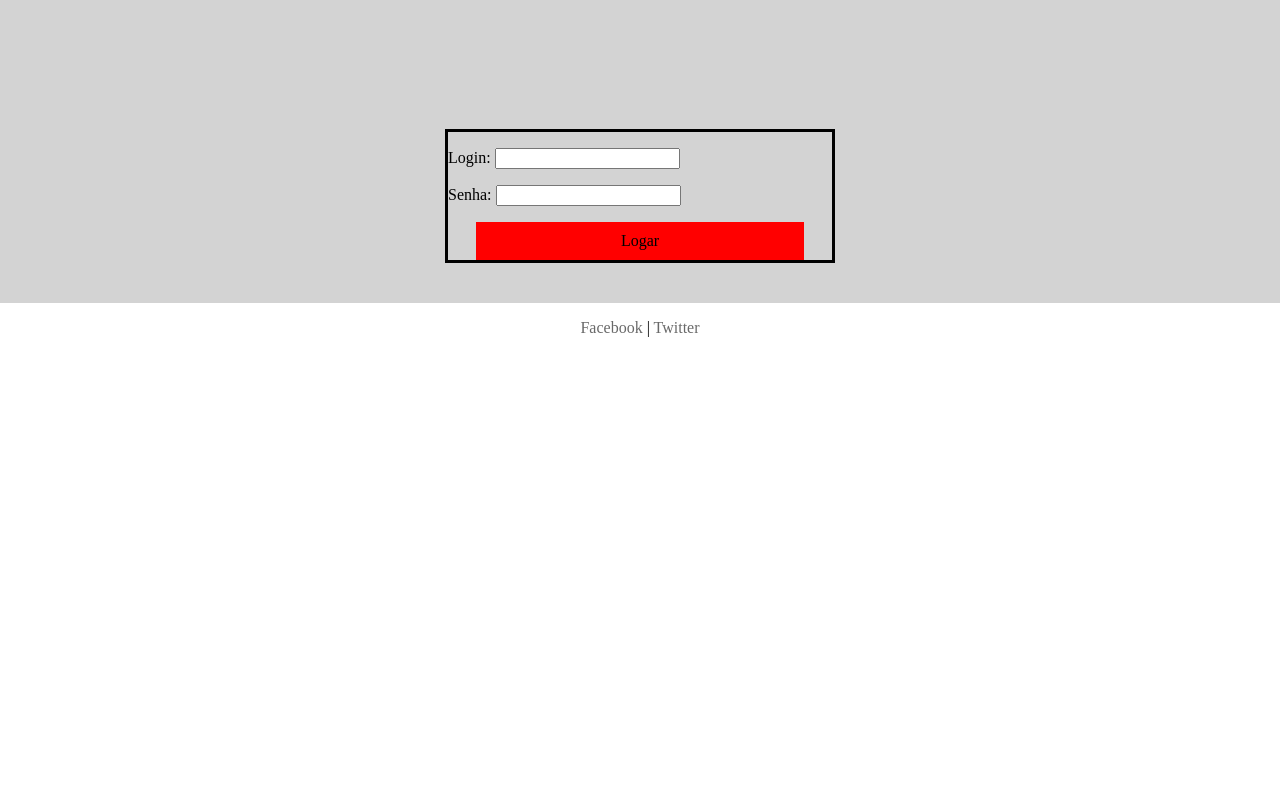
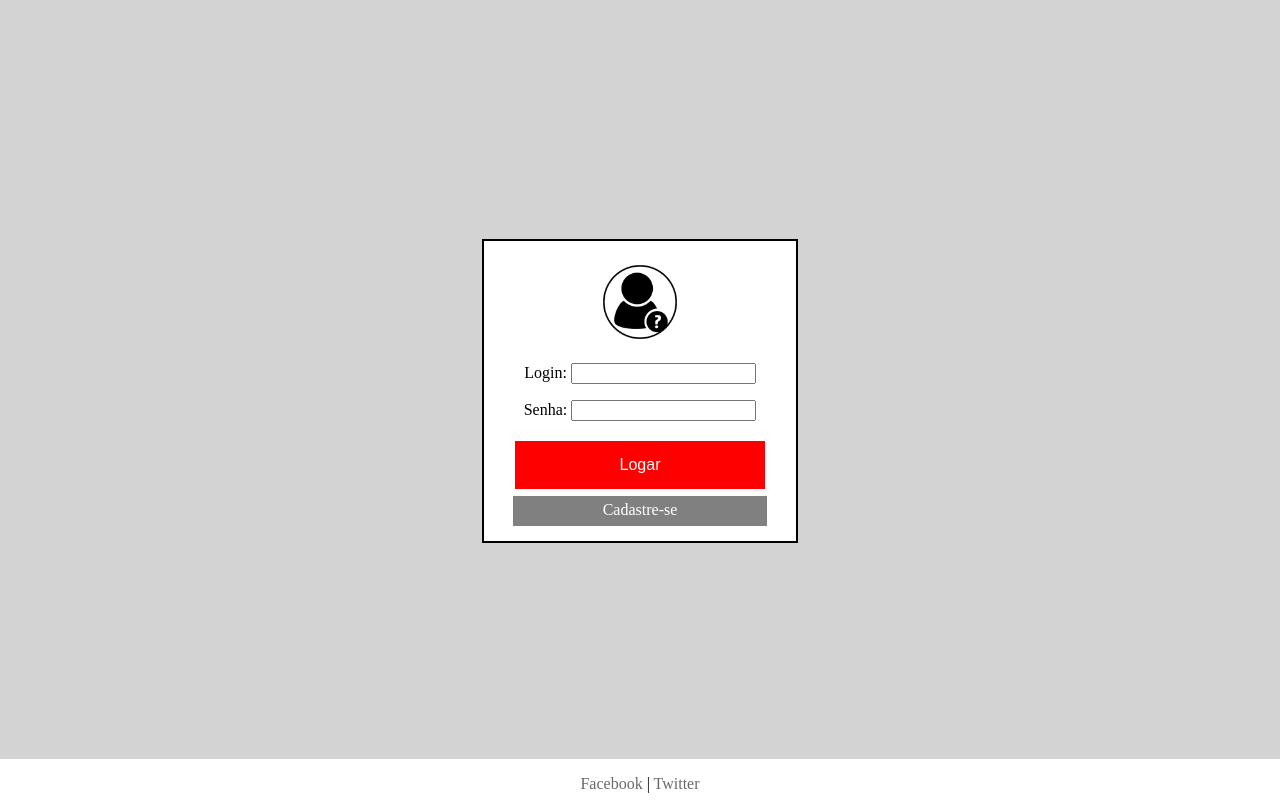
Before and after one commit to Dhashi/HTML-CSS-TecnoJr., a plain HTML site: page html/forum.html in a window 1280 px wide. Shown: the part 106-915 px from the top of the page. Before the commit the page ends 800 px from the top, so only its background shows below. Drawn offline with Linux system fonts and the light colour scheme.

Commit message:
v4.0
Mudança da página que seria um tutorial para uma pagina de login do Forum.
E autenticação de login e senha com JavaScript

ps: Foi criada pasta para arquivos .scss para futura migração de todo o site para esse método de trabalho

```diff
--- /dev/null
+++ b/css/forum.css
@@ -0,0 +1,69 @@
+/* Conteúdo Principal */
+
+.middle {
+    grid-area: middle;
+    background-color: lightgray;
+    margin-top: 100px;
+    padding-top: 40px;
+    padding-bottom: 25px;
+    width: 100%;
+    height: 700px;
+}
+
+.content {
+    grid-area: middle;
+    text-align: center;
+    text-justify: auto;
+    width: auto;
+    margin: auto;
+    padding: 15px;
+    height: auto;
+    margin-bottom: 100px;
+}
+
+.middle .content .login .input .limag {
+    margin-top: 20px;
+}
+
+.middle .login {
+    display: block;
+    width: 25%;
+    height: 40%;
+    border: 2px solid black;
+    margin: auto;
+    margin-top: 190px;
+    background-color: white;
+}
+
+.content p {
+    text-align: center;
+}
+
+.loginbutton {
+    background-color: red;
+    border: none;
+    color: white;
+    padding: 15px 32px;
+    text-align: center;
+    text-decoration: none;
+    display: inline-block;
+    font-size: 16px;
+    margin: 4px 2px;
+    cursor: pointer;
+    width: 80%;
+}
+
+.middle .content .login .input .cadbutton {
+    background-color: grey;
+    border: none;
+    color: white;
+    padding: 5px 10px 15px 10px;
+    text-align: center;
+    text-decoration: none;
+    display: inline-block;
+    font-size: 16px;
+    margin: 3px 0px 15px 0px;
+    cursor: pointer;
+    width: 75%;
+    height: 10px;
+}
--- a/css/index.css
+++ b/css/index.css
@@ -23,7 +23,8 @@
 
 .content p {
     text-align: justify;
-    background-color: rgba(255, 255, 255, 0.5);;
+    background-color: rgba(255, 255, 255, 0.6);
+    ;
 }
 
 table,
--- a/css/tutorial.css
+++ /dev/null
@@ -1,55 +0,0 @@
-.middle .login {
-    display: block;
-    width: 40%;
-    height: 40%;
-    border-style: solid;
-    border-color: black;
-    margin: auto;
-    margin-top: 80px;
-}
-
-.middle .buttom {
-    background-color: red;
-    padding: 10px;
-    width: 80%;
-    margin: auto;
-}
-
-
-/* Conteúdo Principal */
-
-.middle {
-    grid-area: middle;
-    background-color: lightgray;
-    margin-top: 100px;
-    padding-top: 40px;
-    padding-bottom: 25px;
-    width: 100%;
-}
-
-.content {
-    grid-area: middle;
-    text-align: center;
-    text-justify: auto;
-    width: 75%;
-    margin: 0 auto;
-    padding: 15px;
-}
-
-.content p {
-    text-align: justify;
-}
-
-table,
-th,
-td {
-    border: 1px solid black;
-    margin: 25px 25px 25px 25px;
-}
-
-div#video iframe {
-    margin: 0px 25px 25px 25px;
-    padding: 2px;
-    width: 500px;
-    height: 400px;
-}
--- a/html/tutorial.html
+++ b/html/forum.html
@@ -3,13 +3,13 @@
 
 <head>
 
-    <link rel="stylesheet" href="../css/tutorial.css">
+    <link rel="stylesheet" href="../css/forum.css">
+
     <link rel="stylesheet" href="../css/main.css">
 
 </head>
 
 <body>
-
 
     <div class="master">
 
@@ -22,8 +22,8 @@
                 </a>
 
                 <ul>
-                    <a href="tutorial.html">
-                        <li>Tutorial</li>
+                    <a href="forum.html">
+                        <li>Forum</li>
                     </a>
 
                     <a href="compra.html">
@@ -43,16 +43,22 @@
 
                     <div class="input">
 
+                        <div class="limag">
+                            <img src="../images/login-image.png" height="82" width="82">
+                        </div>
+
                         <form method="GET">
 
-                            <p>Login: <input type="text"></p>
+                            <p>Login: <input type="text" name="tlogin" id="clogin"></p>
 
-                            <p>Senha: <input type="password"></p>
+                            <p>Senha: <input type="password" name="tsenha" id="csenha"></p>
+
+                            <input type="button" class="loginbutton" value="Logar" onclick="validacao();">
+
+                            <a href="cadastro.html" class="cadbutton">Cadastre-se</a>
 
                         </form>
                     </div>
-
-                    <div class="buttom">Logar</div>
 
                 </div>
 
--- a/js/forum.js
+++ b/js/forum.js
@@ -1,7 +1,14 @@
-function valida_form() {
-    if (document.getElementById("nome").value == "") {
-        alert('Por favor, preencha o campo nome');
+function validacao() {
+    if (document.getElementById("clogin").value == "") {
+        alert('Por favor, preencha o campo "Login"');
         document.getElementById("nome").focus();
         return false
     }
+
+    if (document.getElementById("csenha").value == "" ||
+        document.getElementById("csenha").value.length < 5) {
+        alert('A sua senha deve ter pelo menos 5 digitos');
+        document.getElementById("csenha").focus();
+        return false
+    }
 }
```
Also changed, not shown: html/cadastro.html (added, +15 -0 lines), html/compra.html (+2 -2 lines), index.html (+2 -2 lines), SASS/main.scss (added), images/login-image.png (added), 2 other files.
